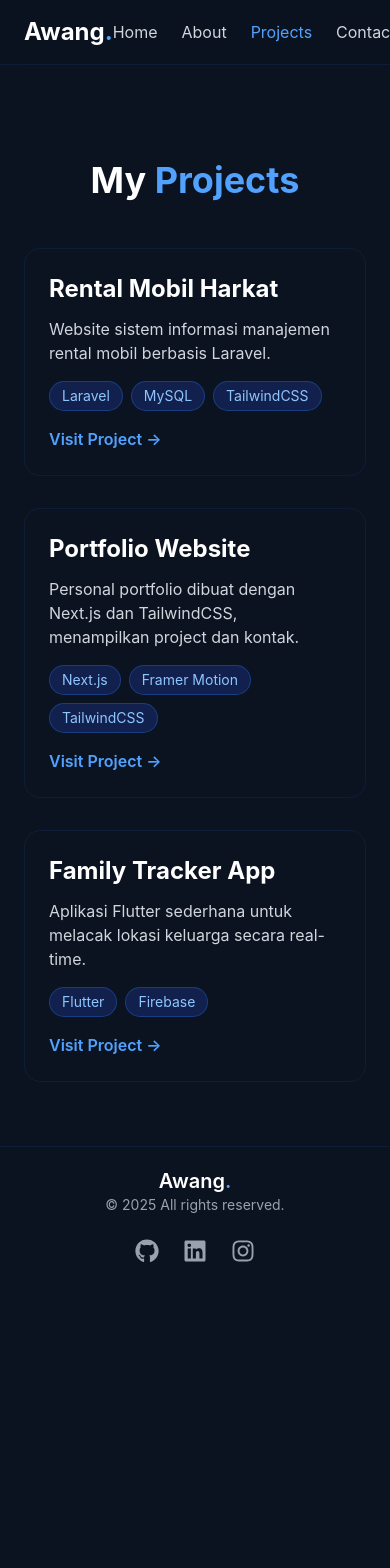
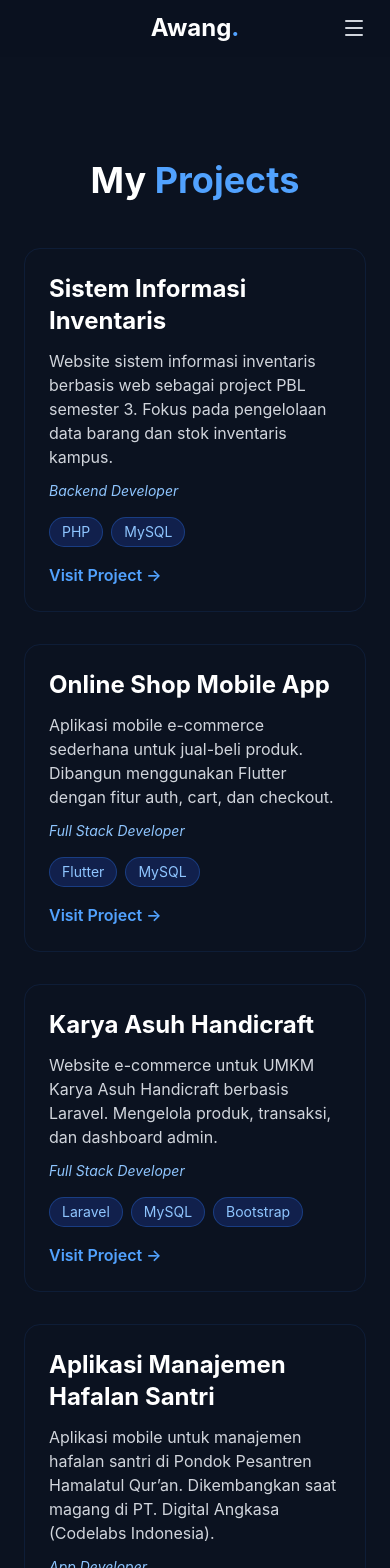
Before and after one commit to mun4wwar/porto-awang, a Next.js app: page /projects in a window 390 px wide. Shown: the top 1568 px of the page. Before the commit the page ends 1283 px from the top, so only its background shows below. Built offline with nearby package versions, Linux system fonts and the light colour scheme.

Commit message:
kasi polesan tipis tipis

```diff
--- a/package.json
+++ b/package.json
@@ -12,6 +12,7 @@
     "@tsparticles/react": "^3.0.0",
     "@tsparticles/slim": "^3.9.1",
     "framer-motion": "^12.23.22",
+    "lucide-react": "^0.544.0",
     "next": "15.5.4",
     "react": "19.1.0",
     "react-dom": "19.1.0",
--- a/src/app/globals.css
+++ b/src/app/globals.css
@@ -8,8 +8,8 @@
   --navy-dark: #0b1220;
   --navy: #10182e;
   --navy-light: #1b2540;
-  --blue-main: #3b82f6;
-  --blue-soft: #60a5fa;
+  --blue-main: #134686;
+  --blue-soft: #3b82f6;
   --white: #ffffff;
 }
 
--- a/src/app/layout.jsx
+++ b/src/app/layout.jsx
@@ -20,7 +20,7 @@ export const metadata = {
 
 export default function RootLayout({ children }) {
   return (
-    <html lang="en">
+    <html lang="en" suppressHydrationWarning>
       <body className="bg-gray-950 text-white">
         <Navbar />
         <main className="pt-16">{children}</main>
--- a/src/components/AboutSection.jsx
+++ b/src/components/AboutSection.jsx
@@ -21,9 +21,9 @@ export default function AboutSection() {
         className="max-w-3xl bg-[var(--color-navy-light)] p-8 rounded-2xl shadow-lg border border-blue-500/10"
       >
         <p className="text-lg md:text-xl leading-relaxed text-gray-300 mb-6">
-          Hi there! 👋 I’m <span className="text-blue-400 font-semibold">Awang</span>, a{" "}
+          Hi there! 👋 I’m <span className="text-blue-400 font-semibold">Munawwar Hibatulllah</span> known as <span className="text-blue-400 font-semibold">Awang</span>, a{" "}
           <span className="text-blue-400 font-semibold">
-            Software Engineering Student
+            Software Engineering Fresh Graduate
           </span>{" "}
           from <span className="text-blue-400 font-semibold">Politeknik Negeri Padang</span>.
           I’m passionate about building sleek, efficient, and user-friendly web apps —
@@ -32,7 +32,8 @@ export default function AboutSection() {
 
         <p className="text-lg md:text-xl leading-relaxed text-gray-300 mb-6">
           My current focus is mastering{" "}
-          <span className="text-blue-400 font-semibold">Laravel</span> and{" "}
+          <span className="text-blue-400 font-semibold">Laravel</span>,
+          <span className="text-blue-400 font-semibold"> Flutter</span>, and{" "}
           <span className="text-blue-400 font-semibold">Next.js</span>, blending backend logic
           with frontend aesthetic to create seamless web experiences. I love exploring
           design systems and UI trends to bring ideas to life.
--- a/src/components/Hero.jsx
+++ b/src/components/Hero.jsx
@@ -51,14 +51,14 @@ export default function Hero() {
         <motion.img
           src="/gweh.jpg"
           alt="Awang"
-          className="w-32 h-32 rounded-full border-4 border-[#60a5fa] shadow-[0_0_20px_rgba(96,165,250,0.3)] mx-auto mb-6 object-cover"
+          className="w-32 h-32 rounded-full border-4 border-[#134686] shadow-[0_0_20px_rgba(96,165,250,0.3)] mx-auto mb-6 object-cover"
           initial={{ opacity: 0, scale: 0.85 }}
           animate={{ opacity: 1, scale: 1 }}
           transition={{ duration: 0.6, delay: 0.2 }}
         />
 
         <h1 className="text-4xl md:text-6xl font-bold mb-4">
-          Hi, I’m <span className="text-blue-400">Awang</span> 👋
+          Hi, I’m <span className="text-blue-500/60">Awang</span> 👋
         </h1>
 
         <h2 className="text-lg md:text-2xl text-gray-300 mb-8">
@@ -77,7 +77,7 @@ export default function Hero() {
         <div className="flex gap-4 justify-center">
           <Link
             href="/projects"
-            className="px-6 py-3 bg-blue-500/90 text-white font-semibold rounded-xl hover:bg-blue-500 hover:shadow-[0_0_18px_rgba(96,165,250,0.4)] transition-all duration-300"
+            className="px-6 py-3 bg-blue-500/90 text-white font-semibold rounded-xl hover:shadow-[0_0_18px_rgba(96,165,250,0.4)] transition-all duration-300"
           >
             View Projects
           </Link>
@@ -91,7 +91,7 @@ export default function Hero() {
       </motion.div>
 
       {/* soft bottom glow */}
-      <div className="absolute bottom-0 w-full h-32 bg-gradient-to-t from-blue-500/10 to-transparent blur-2xl" />
+      <div className="absolute bottom-0 w-full h-128 bg-gradient-to-t from-blue-400/10 to-transparent blur-2xl" />
     </section>
   );
 }
--- a/src/components/Navbar.jsx
+++ b/src/components/Navbar.jsx
@@ -2,24 +2,46 @@
 
 import Link from "next/link";
 import { usePathname } from "next/navigation";
+import { useState, useEffect } from "react";
+import { Menu, X } from "lucide-react"; // buat icon hamburger
 
 export default function Navbar() {
   const pathname = usePathname();
+  const [isScrolled, setIsScrolled] = useState(false);
+  const [menuOpen, setMenuOpen] = useState(false);
 
   const links = [
-    { href: "/", label: "Home" },
     { href: "/about", label: "About" },
     { href: "/projects", label: "Projects" },
     { href: "/contact", label: "Contact" },
   ];
 
+  useEffect(() => {
+    const handleScroll = () => setIsScrolled(window.scrollY > 10);
+    window.addEventListener("scroll", handleScroll);
+    return () => window.removeEventListener("scroll", handleScroll);
+  }, []);
+
   return (
-    <nav className="fixed top-0 left-0 w-full bg-[rgba(11,18,32,0.8)] backdrop-blur-md border-b border-blue-500/10 z-50">
-      <div className="max-w-6xl mx-auto flex justify-between items-center px-6 py-4">
-        <h1 className="text-2xl font-bold text-white">
-          Awang<span className="text-blue-400">.</span>
-        </h1>
-        <ul className="flex space-x-6">
+    <nav
+      className={`fixed top-0 left-0 w-full z-50 transition-all duration-300 ${
+        isScrolled
+          ? "backdrop-blur-md bg-[rgba(11,18,32,0.6)] border-b border-blue-500/10 shadow-md"
+          : "bg-[rgba(11,18,32,0.3)]"
+      }`}
+    >
+      <div className="max-w-6xl mx-auto flex items-center justify-between px-6 py-4 relative">
+        {/* Logo */}
+        <div className="absolute left-1/2 transform -translate-x-1/2 md:static md:transform-none">
+          <Link href="/">
+            <h1 className="text-2xl font-bold text-white cursor-pointer hover:text-blue-400 transition text-center">
+              Awang<span className="text-blue-400">.</span>
+            </h1>
+          </Link>
+        </div>
+
+        {/* Desktop Menu */}
+        <ul className="hidden md:flex space-x-8 ml-auto">
           {links.map((link) => (
             <li key={link.href}>
               <Link
@@ -33,6 +55,37 @@ export default function Navbar() {
             </li>
           ))}
         </ul>
+
+        {/* Mobile Menu Button */}
+        <button
+          onClick={() => setMenuOpen(!menuOpen)}
+          className="md:hidden text-gray-300 hover:text-blue-400 transition ml-auto"
+        >
+          {menuOpen ? <X size={24} /> : <Menu size={24} />}
+        </button>
+      </div>
+
+      {/* Mobile Dropdown (smooth transition) */}
+      <div
+        className={`md:hidden overflow-hidden transition-all duration-500 ease-in-out ${
+          menuOpen ? "max-h-60 opacity-100" : "max-h-0 opacity-0"
+        } bg-[rgba(11,18,32,0.95)] backdrop-blur-lg border-t border-blue-500/10`}
+      >
+        <ul className="flex flex-col items-center space-y-4 py-4">
+          {links.map((link) => (
+            <li key={link.href}>
+              <Link
+                href={link.href}
+                className={`block text-lg hover:text-blue-400 transition ${
+                  pathname === link.href ? "text-blue-400" : "text-gray-300"
+                }`}
+                onClick={() => setMenuOpen(false)}
+              >
+                {link.label}
+              </Link>
+            </li>
+          ))}
+        </ul>
       </div>
     </nav>
   );
--- a/src/components/ProjectSection.jsx
+++ b/src/components/ProjectSection.jsx
@@ -4,22 +4,39 @@ import { motion } from "framer-motion";
 
 const projects = [
   {
-    title: "Rental Mobil Harkat",
-    desc: "Website sistem informasi manajemen rental mobil berbasis Laravel.",
-    tech: ["Laravel", "MySQL", "TailwindCSS"],
-    link: "https://harkatrentcar.com",
+    title: "Sistem Informasi Inventaris",
+    desc: "Website sistem informasi inventaris berbasis web sebagai project PBL semester 3. Fokus pada pengelolaan data barang dan stok inventaris kampus.",
+    tech: ["PHP", "MySQL"],
+    role: "Backend Developer",
+    link: "https://github.com/mun4wwar/project-inventory.git",
   },
   {
-    title: "Portfolio Website",
-    desc: "Personal portfolio dibuat dengan Next.js dan TailwindCSS, menampilkan project dan kontak.",
-    tech: ["Next.js", "Framer Motion", "TailwindCSS"],
-    link: "#",
+    title: "Online Shop Mobile App",
+    desc: "Aplikasi mobile e-commerce sederhana untuk jual-beli produk. Dibangun menggunakan Flutter dengan fitur auth, cart, dan checkout.",
+    tech: ["Flutter", "MySQL"],
+    role: "Full Stack Developer",
+    link: "https://github.com/mun4wwar/onlineshop_flutter.git",
   },
   {
-    title: "Family Tracker App",
-    desc: "Aplikasi Flutter sederhana untuk melacak lokasi keluarga secara real-time.",
-    tech: ["Flutter", "Firebase"],
-    link: "#",
+    title: "Karya Asuh Handicraft",
+    desc: "Website e-commerce untuk UMKM Karya Asuh Handicraft berbasis Laravel. Mengelola produk, transaksi, dan dashboard admin.",
+    tech: ["Laravel", "MySQL", "Bootstrap"],
+    role: "Full Stack Developer",
+    link: "https://github.com/mun4wwar/karyaasuh_handicraft.git",
+  },
+  {
+    title: "Aplikasi Manajemen Hafalan Santri",
+    desc: "Aplikasi mobile untuk manajemen hafalan santri di Pondok Pesantren Hamalatul Qur’an. Dikembangkan saat magang di PT. Digital Angkasa (Codelabs Indonesia).",
+    tech: ["Flutter", "MySQL"],
+    role: "App Developer",
+    link: "https://github.com/fadl4n/frontend-hamalatulquran.git",
+  },
+  {
+    title: "Sistem Informasi Rental Mobil Harkat",
+    desc: "Website sistem informasi manajemen rental mobil berbasis Laravel dan Vue.js, digunakan oleh CV. Harkat Yogyakarta sebagai sistem operasional harian.",
+    tech: ["Laravel", "Vue.js", "TailwindCSS", "MySQL"],
+    role: "Full Stack Developer",
+    link: "https://harkatrentcar.com",
   },
 ];
 
@@ -42,15 +59,22 @@ export default function ProjectSection() {
             href={project.link}
             target="_blank"
             rel="noopener noreferrer"
-            initial={{ opacity: 0, y: 30 }}
-            animate={{ opacity: 1, y: 0 }}
-            transition={{ delay: i * 0.2, duration: 0.6 }}
-            className="group bg-[var(--color-navy-light)] border border-blue-500/10 hover:border-blue-500/40 hover:shadow-[0_0_20px_#3b82f6aa] transition-all duration-300 rounded-2xl p-6 flex flex-col"
+            initial={{ opacity: 0, y: 50, scale: 0.95 }}
+            whileInView={{ opacity: 1, y: 0, scale: 1 }}
+            transition={{
+              duration: 0.6,
+              delay: i * 0.15,
+              ease: "easeOut",
+            }}
+            viewport={{ once: true, amount: 0.2 }}
+            className="group bg-[var(--color-navy-light)] border border-blue-500/10 hover:border-blue-500/40 hover:shadow-[0_0_20px_#3b82f6aa] transition-all duration-300 rounded-2xl p-6 flex flex-col hover:-translate-y-1"
           >
             <h2 className="text-2xl font-bold mb-3 group-hover:text-blue-400 transition">
               {project.title}
             </h2>
-            <p className="text-gray-300 mb-4 flex-1">{project.desc}</p>
+            <p className="text-gray-300 mb-3 flex-1">{project.desc}</p>
+
+            <p className="text-sm text-blue-300 mb-4 italic">{project.role}</p>
 
             <div className="flex flex-wrap gap-2 mb-4">
               {project.tech.map((tech, j) => (
@@ -64,7 +88,7 @@ export default function ProjectSection() {
             </div>
 
             <span className="text-blue-400 font-semibold group-hover:underline">
-              Visit Project →
+              {project.link === "#" ? "View Details →" : "Visit Project →"}
             </span>
           </motion.a>
         ))}
```
Also changed, not shown: 1 other file (tests, documents, lock files or other folders).
